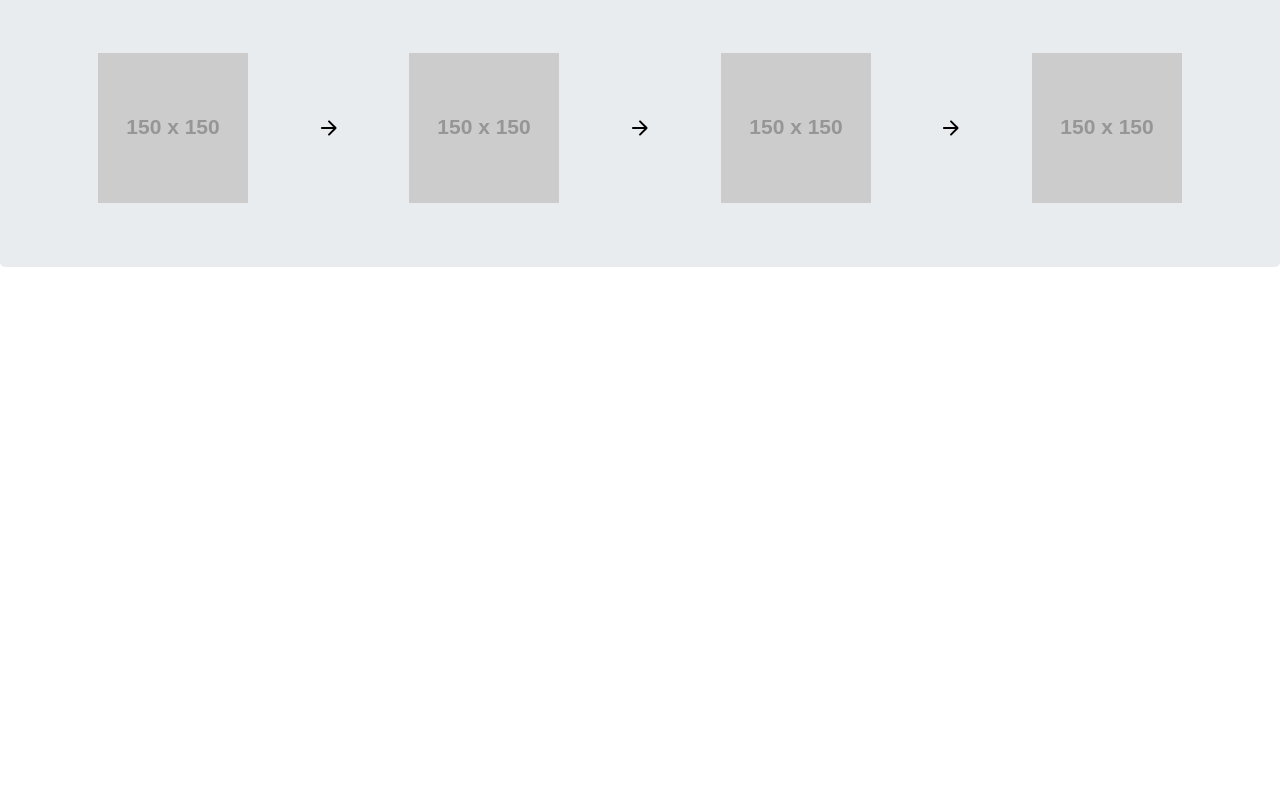
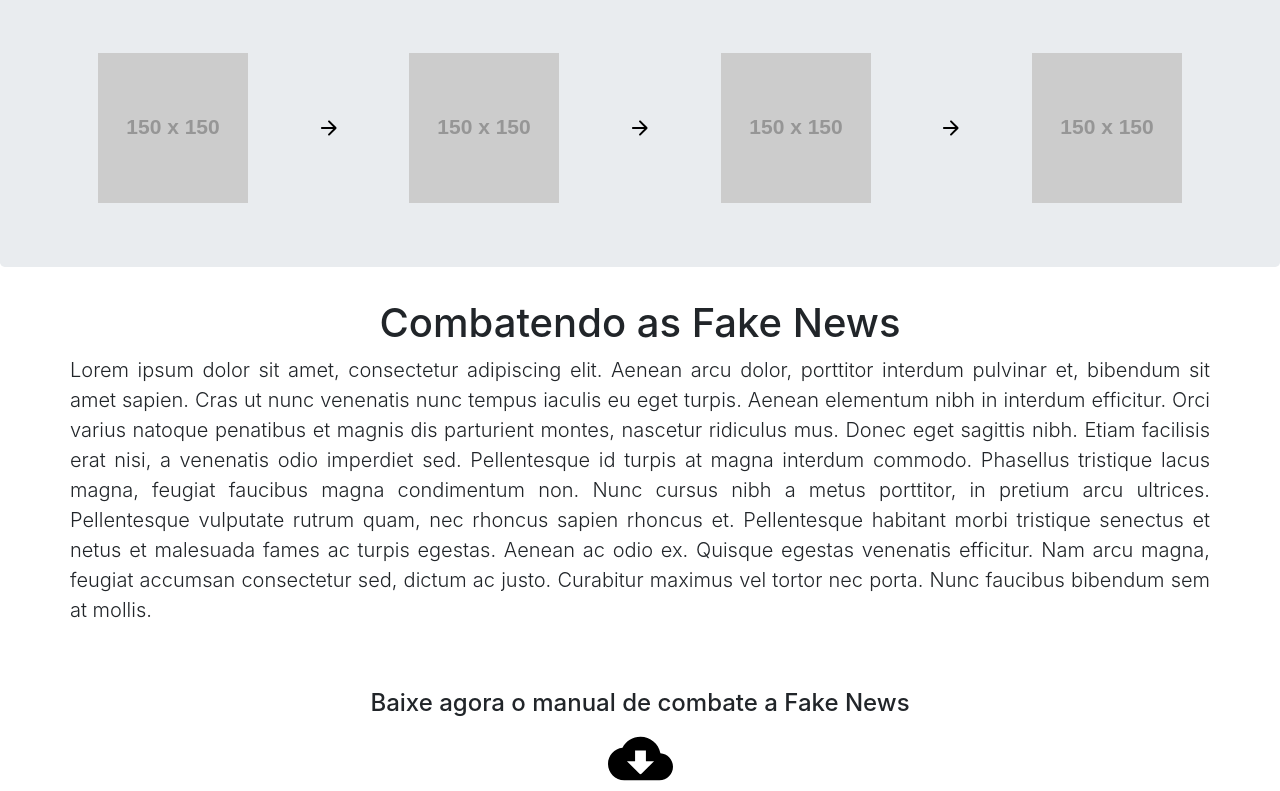
Before and after one commit to Freitas29/Fake-news, a website: page src/index.html in a window 1280 px wide. Shown: the part 1110-1901 px from the top of the page. Before the commit the page ends 1409 px from the top, so only its background shows below. Drawn offline with nearby package versions, Linux system fonts and the light colour scheme; placeholder pictures from the web are drawn by us.

Commit message:
Added last part

```diff
--- a/src/index.html
+++ b/src/index.html
@@ -91,5 +91,33 @@
             </div>
         </div>
     </div>
+
+    <div class="container">
+        <div class="row d-flex align-items-center justify-content-center">
+            <h1 class="display-5">Combatendo as Fake News</h1>
+            <p class="lead text-justify">
+                    Lorem ipsum dolor sit amet, consectetur adipiscing elit. Aenean arcu dolor,
+                    porttitor interdum pulvinar et, bibendum sit amet sapien. Cras ut nunc
+                    venenatis nunc tempus iaculis eu eget turpis. Aenean elementum nibh in interdum efficitur.
+                    Orci varius natoque penatibus et magnis dis parturient montes, nascetur
+                    ridiculus mus. Donec eget sagittis nibh. Etiam facilisis erat nisi, a
+                    venenatis odio imperdiet sed. Pellentesque id turpis at magna interdum commodo.
+                    Phasellus tristique lacus magna, feugiat faucibus magna condimentum non. Nunc
+                    cursus nibh a metus porttitor, in pretium arcu ultrices.
+
+                    Pellentesque vulputate rutrum quam, nec rhoncus sapien rhoncus et.
+                    Pellentesque habitant morbi tristique senectus et netus et malesuada fames ac turpis egestas.
+                    Aenean ac odio ex. Quisque egestas venenatis efficitur. Nam arcu magna, feugiat accumsan consectetur sed,
+                    dictum ac justo. Curabitur maximus vel tortor nec porta. Nunc faucibus bibendum sem at mollis.
+            </p>
+
+            <div class="col-lg-12 col-12">
+                <h4 class="display-5 mt-5 text-center">Baixe agora o manual de combate a Fake News</h4>
+            </div>
+            <div class="col-lg-1 col-2 d-flex align-items-center justify-content-center">
+                <img class="img-fluid w-100" src="./assets/cloud_download-24px.svg">
+            </div>
+        </div>
+    </div>
 </body>
 </html>
```
Also changed, not shown: src/assets/cloud_download-24px.svg (added).
